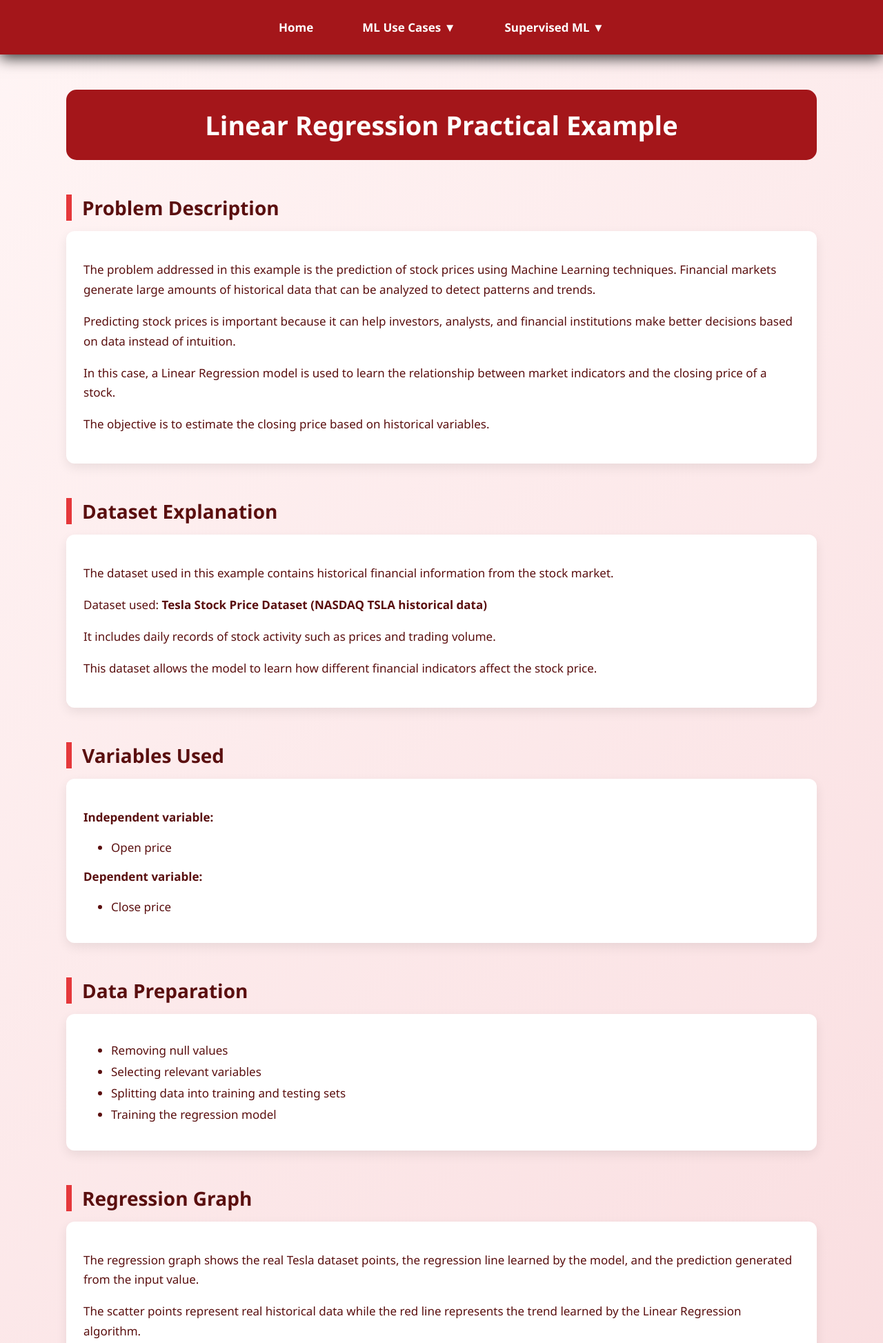
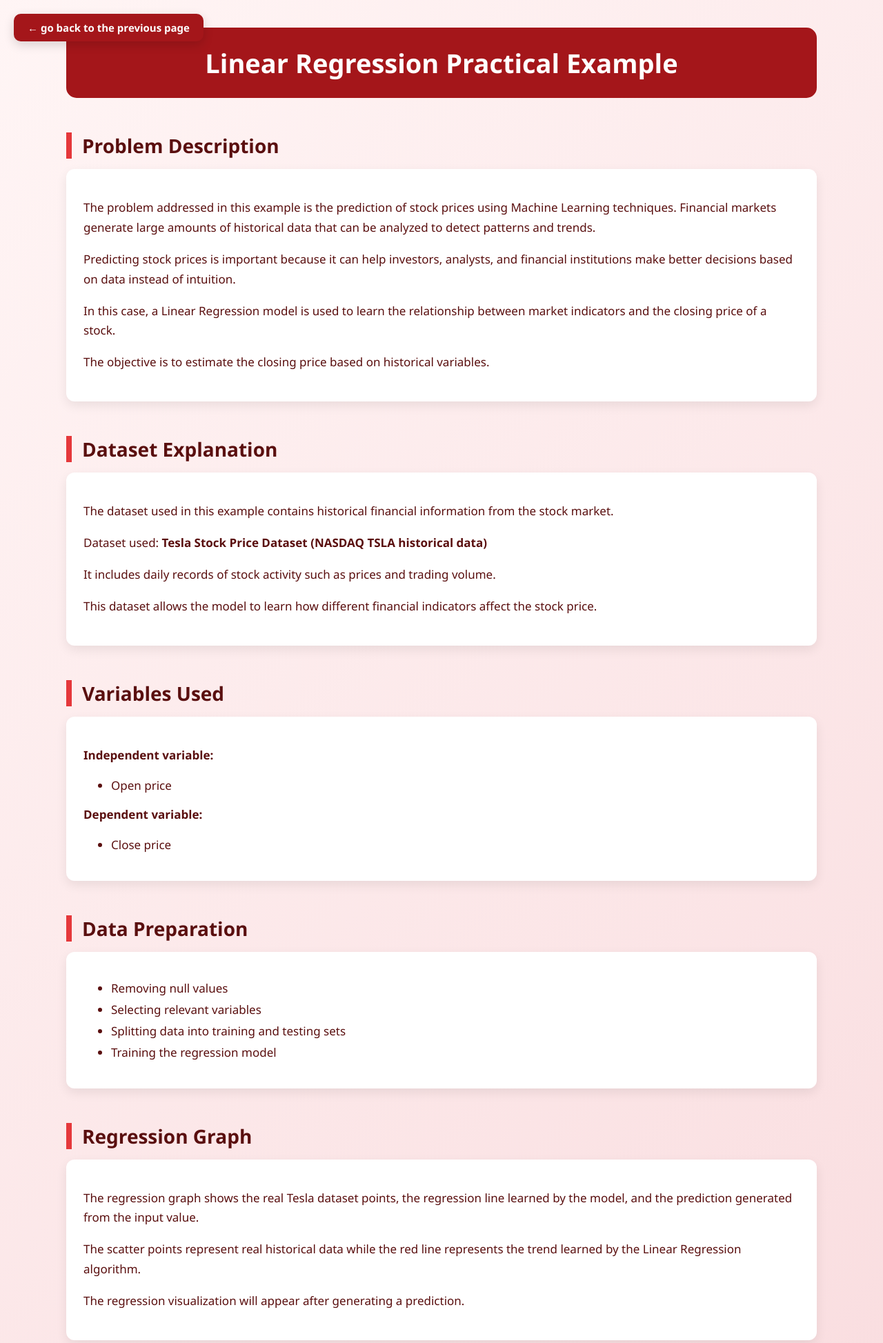
Before and after one commit to Andres5-12/Machine_Learning, a Flask app: page /Example in a window 1280 px wide. Shown: the top 1947 px of the page at 69% size. Run offline with Flask 3, Linux system fonts and the light colour scheme.

Commit message:
Update example.html

```diff
--- a/templates/example.html
+++ b/templates/example.html
@@ -14,107 +14,12 @@ font-family:'Segoe UI',Arial;
 margin:0;
 background:linear-gradient(135deg,#fff5f5,#f8d7da);
 color:#5a0f0f;
-padding-top:90px;
 }
 
-
-/* NAVBAR */
-
-.navbar{
-
-position:fixed;
-top:0;
-left:0;
-width:100%;
-background:#a4161a;
-padding:18px 0;
-box-shadow:0 5px 20px rgba(0,0,0,0.8);
-z-index:1000;
-display:flex;
-justify-content:center;
-
-}
-
-.nav-container{
-
-width:900px;
-display:flex;
-justify-content:center;
-gap:35px;
-
-}
-
-.nav-item{
-
-position:relative;
-
-}
-
-.nav-btn{
-
-color:white;
-text-decoration:none;
-font-size:17px;
-font-weight:bold;
-padding:10px 18px;
-border-radius:7px;
-transition:.3s;
-display:block;
-
-
-}
-
-.nav-btn:hover{
-
-background:#6a040f;
-
-}
-
-
-
-.dropdown{
-
-position:absolute;
-top:45px;
-left:0;
-background:white;
-border-radius:10px;
-box-shadow:0 10px 25px rgba(0,0,0,0.15);
-min-width:220px;
-
-opacity:0;
-visibility:hidden;
-
-transition:.3s;
-
-}
-
-.nav-item:hover .dropdown{
-
-opacity:1;
-visibility:visible;
-
-}
-
-.dropdown a{
-
-display:block;
-padding:12px 18px;
-text-decoration:none;
-color:#444;
-
-}
-
-.dropdown a:hover{
-
-background:#fff0f0;
-color:#a4161a;
-
-}
 .back-button{
 
 position:fixed;
-top:70px;
+top:20px;
 left:20px;
 background:#a4161a;
 color:white;
@@ -134,6 +39,7 @@ background:#6a040f;
 transform:translateY(-2px);
 
 }
+
 .container{
 
 width:85%;
@@ -266,128 +172,15 @@ box-shadow:0 5px 15px rgba(0,0,0,0.15);
 </head>
 
 <body>
-<div class="navbar">
 
-<div class="nav-container">
-
-<div class="nav-item">
-
-<a href="/" class="nav-btn">
-Home
+<a href="/LinearRegression" class="back-button">
+← go back to the previous page
 </a>
-
-</div>
-
-<div class="nav-item">
-
-<a class="nav-btn">
-ML Use Cases <span class="arrow">▼</span>
-</a>
-
-<div class="dropdown">
-
-<a href="/FirstPage">
-Debt Risk Prediction
-</a>
-
-<a href="/SecondPage">
-Recommendation Systems
-</a>
-
-<a href="/ThirdPage">
-Traffic Prediction
-</a>
-
-<a href="/FourthPage">
-Fraud Detection
-</a>
-
-</div>
-
-</div>
-
-<div class="nav-item">
-
-<a class="nav-btn">
-Supervised ML <span class="arrow">▼</span>
-</a>
-
-<div class="dropdown">
-
-<div class="dropdown-item">
-
-<a>
-Linear Regression ▶
-</a>
-
-<div class="sub-dropdown">
-
-<a href="/LinearRegressionBasics">
-Basic Concepts
-</a>
-
-<a href="/Example">
-Application
-</a>
-
-</div>
-
-</div>
-
-<div class="dropdown-item">
-
-<a>
-Logistic Regression ▶
-</a>
-
-<div class="sub-dropdown">
-
-<a href="/LogisticBasics">
-Basic Concepts
-</a>
-
-<a href="/LogisticApp">
-Application
-</a>
-
-</div>
-
-</div>
-
-<div class="dropdown-item">
-
-<a>
-Assigned Classification ▶
-</a>
-
-<div class="sub-dropdown">
-
-<a href="/ClassificationBasics">
-Basic Concepts
-</a>
-
-<a href="/ClassificationApp">
-Application
-</a>
-
-</div>
-
-</div>
-
-</div>
-
-</div>
-
-</div>
-
-</div>
 
 <div class="container">
 
 <div class="title">
-
 Linear Regression Practical Example
-
 </div>
 
 <div class="section">
@@ -499,9 +292,7 @@ The scatter points represent real historical data while the red line represents
 <img src="{{ url_for('static', filename='regression.png') }}" width="550">
 
 <p>
-
 Prediction generated for Open Price <b>{{ open_price }}</b>
-
 </p>
 
 </div>
@@ -537,23 +328,16 @@ This demonstrates how linear regression can detect relationships between financi
 {% if result is not none %}
 
 <p>
-
 For an opening price of <b>{{ open_price }}</b>,
-the model predicts a closing price of
-<b>{{ result }}</b>.
-
+the model predicts a closing price of <b>{{ result }}</b>.
 </p>
 
 <p>
-
 This suggests a positive correlation between opening and closing prices according to the trained Tesla regression model.
-
 </p>
 
 <p>
-
 This type of prediction can help analysts estimate possible market behavior based on early trading values.
-
 </p>
 
 {% else %}
@@ -573,9 +357,7 @@ Prediction Form (Flask)
 <div class="form-box">
 
 <div class="example-title">
-
 Enter an opening price to predict the closing price
-
 </div>
 
 <form method="post">
@@ -587,9 +369,7 @@ Enter an opening price to predict the closing price
 <input type="number" step="any" name="open_price" required>
 
 <button type="submit">
-
 Predict
-
 </button>
 
 </form>
@@ -597,9 +377,7 @@ Predict
 {% if result is not none %}
 
 <div class="result">
-
 Estimated Closing Price: {{ result }}
-
 </div>
 
 {% endif %}
@@ -623,35 +401,25 @@ This demonstrates how a trained model can be used in a real application using Fl
 {% if result is not none %}
 
 <p>
-
 <b>Input value:</b> {{ open_price }}
-
 </p>
 
 <p>
-
 <b>Predicted value:</b> {{ result }}
-
 </p>
 
 <p>
-
 The regression graph highlights this prediction compared to the historical Tesla stock behavior.
-
 </p>
 
 <p>
-
 This demonstrates how Machine Learning models transform numerical input into useful financial predictions.
-
 </p>
 
 {% else %}
 
 <p>
-
 Prediction values will appear here after using the form.
-
 </p>
 
 {% endif %}
```
